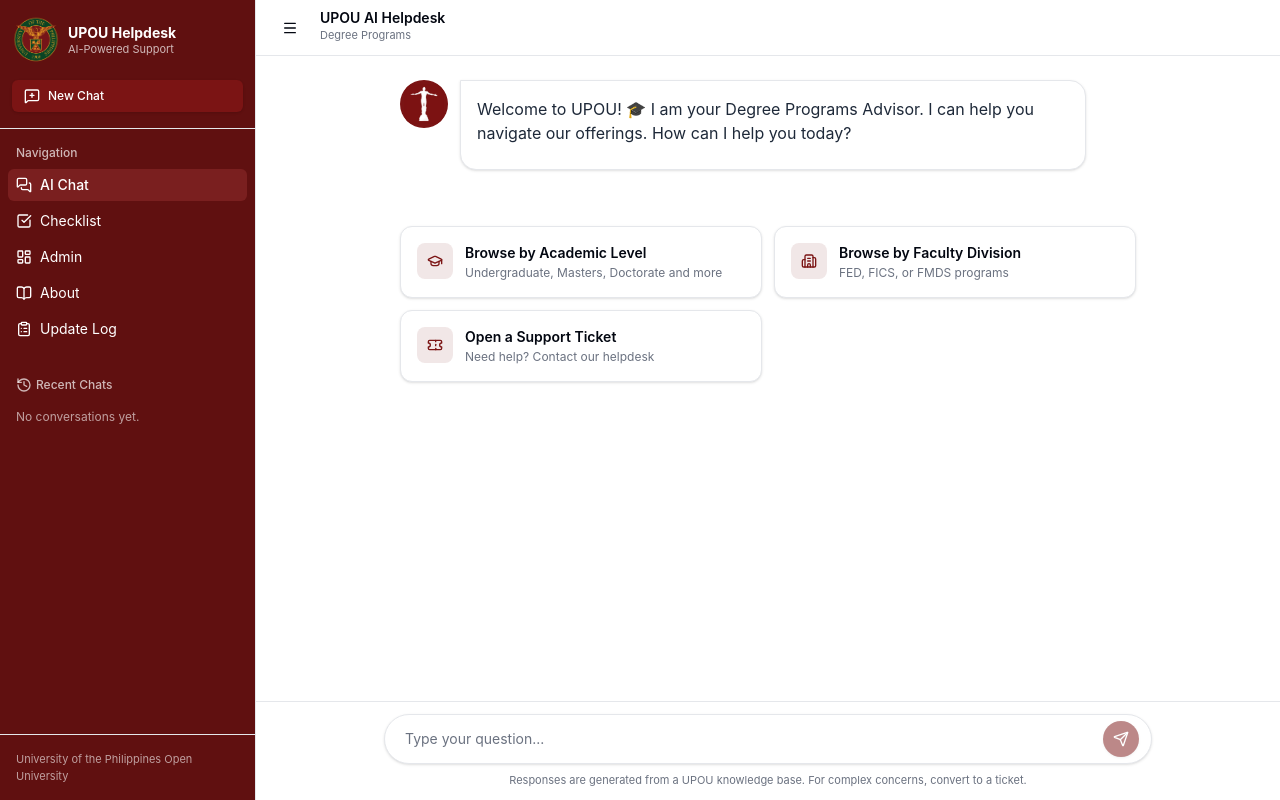
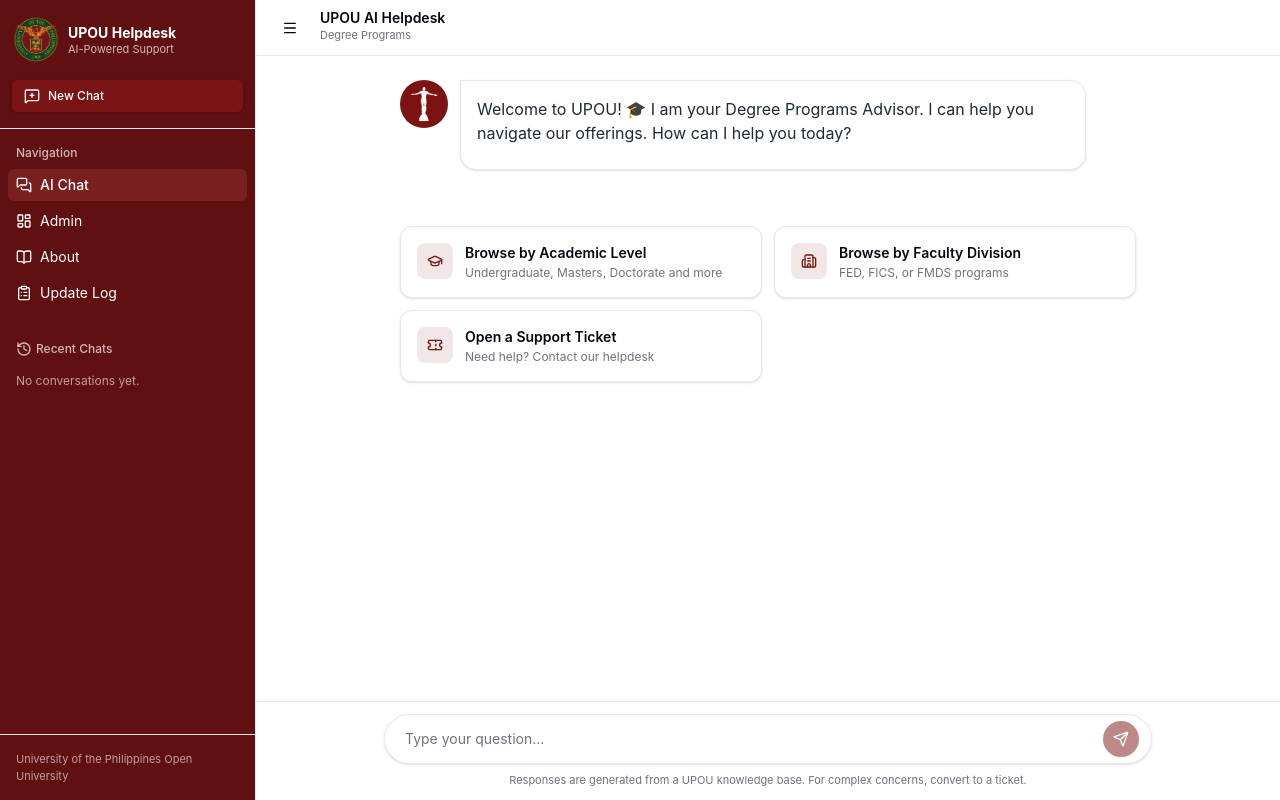
Before and after one commit to roycehorta/IS215_AI_Helpdesk_Assistant_Degree_Programs, a React (Vite) app in the folder frontend/: page / in a window 1280 px wide. Built offline with nearby package versions, Linux system fonts and the light colour scheme.

Commit message:
Updated UPOU sidebar, removed the Checklist Page.

```diff
--- a/frontend/src/components/upou/UpouSidebar.tsx
+++ b/frontend/src/components/upou/UpouSidebar.tsx
@@ -17,19 +17,17 @@
 import { cn } from "@/lib/utils";
 import {
   BookOpen,
-  CheckSquare,
   ClipboardList,
   History,
   LayoutDashboard,
   MessageSquarePlus,
-  MessagesSquare,
+  MessagesSquare
 } from "lucide-react";
 import { useLocation, useNavigate } from "react-router-dom";
 
 // ── Add or remove nav items here only ─────────────────────────
 const NAV_ITEMS = [
   { label: "AI Chat",     path: "/",          icon: MessagesSquare  },
-  { label: "Checklist",   path: "/checklist", icon: CheckSquare     },
   { label: "Admin",       path: "/admin",     icon: LayoutDashboard },
   { label: "About",       path: "/about",     icon: BookOpen        },
   { label: "Update Log",  path: "/updates",   icon: ClipboardList   },
```
